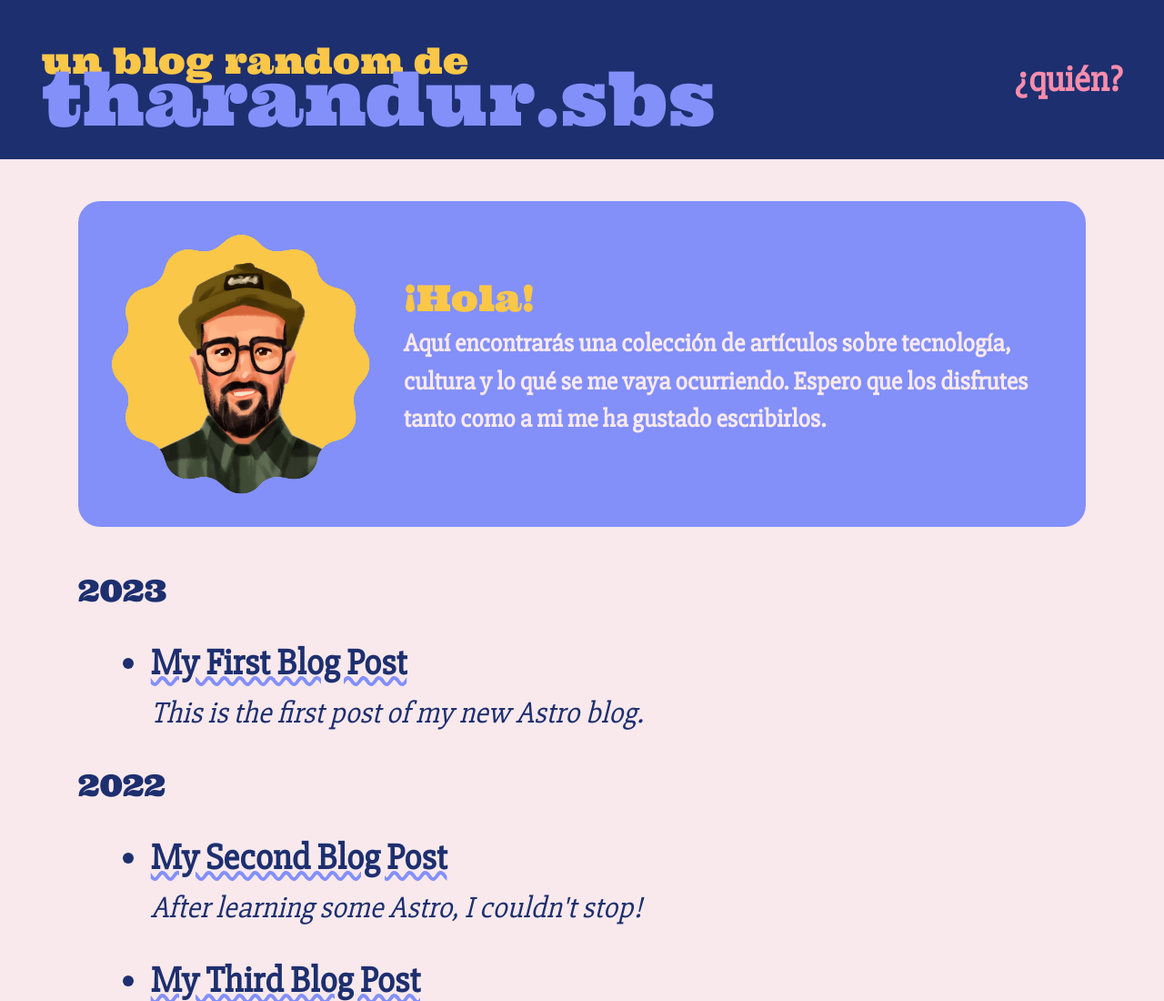
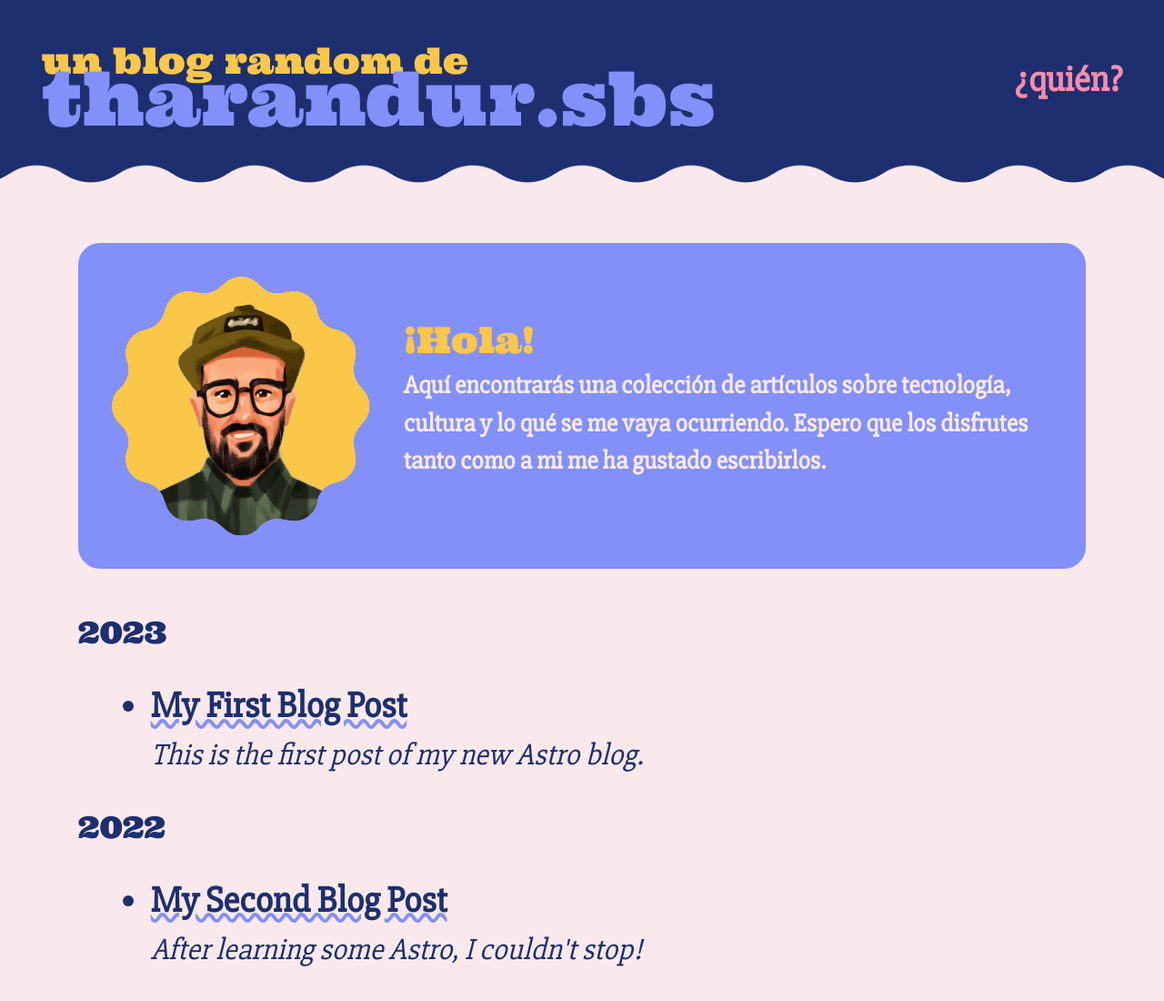
Before and after one commit to csuarez/blog, an Astro site: page / in a window 1280 px wide. Shown: the top 1100 px of the page at 91% size. Built offline with nearby package versions, Linux system fonts and the light colour scheme; Astro itself is replaced by a stand-in of ours.

Commit message:
add wavy border to navigation

```diff
--- a/src/styles/navigation.css
+++ b/src/styles/navigation.css
@@ -1,6 +1,14 @@
 nav {
   width: 100%;
   background-color: var(--primary-color);
+  padding-bottom: var(--space-lg);
+
+  /* TODO: Document source */
+  --mask:
+    radial-gradient(52.84px at 50% calc(100% - 73.5px), #000 99%, #0000 101%) calc(50% - 60px) 0/120px 100%,
+    radial-gradient(52.84px at 50% calc(100% + 43.5px), #0000 99%, #000 101%) 50% calc(100% - 30px)/120px 100% repeat-x;
+  -webkit-mask: var(--mask);
+  mask: var(--mask);
 }
 
 .navigation {
@@ -8,7 +16,7 @@ nav {
   flex-direction: row;
   align-items: center;
   justify-content: center;
-  padding: var(--space-lg)
+  padding: var(--space-lg);
 }
 
 @media screen and (min-width: 768px) {
```
